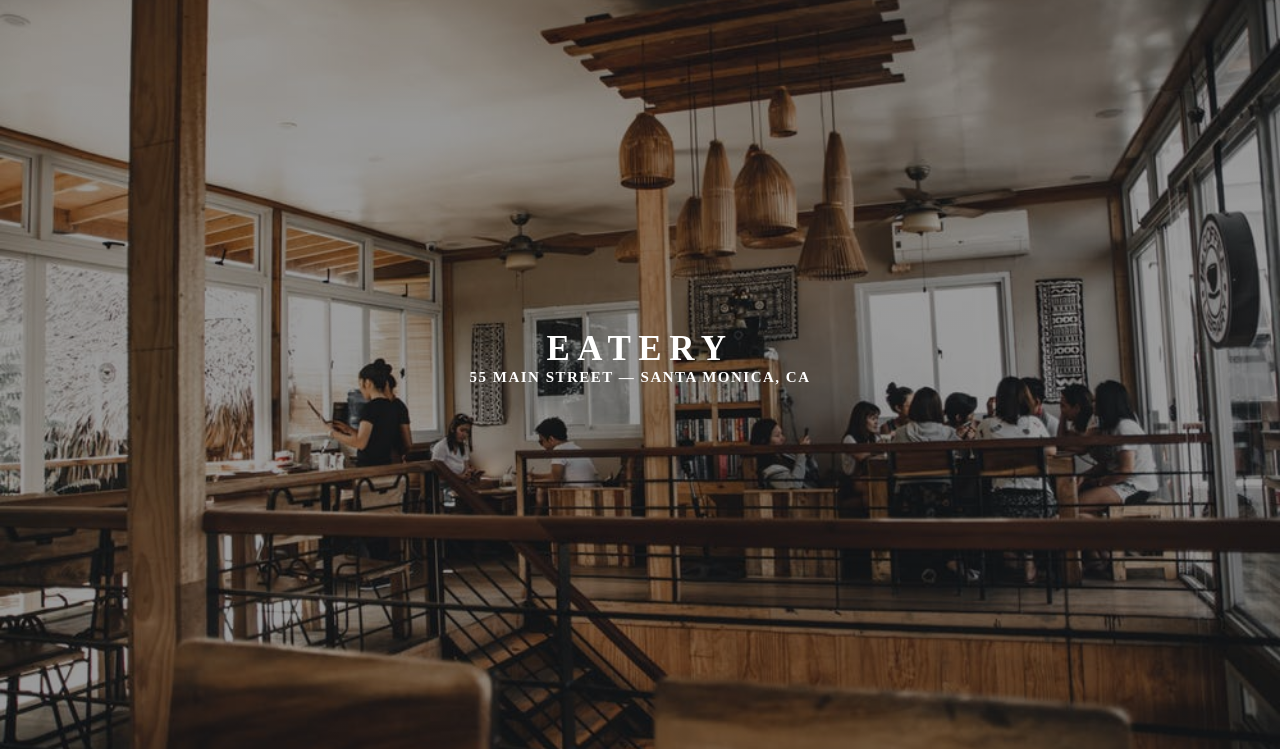
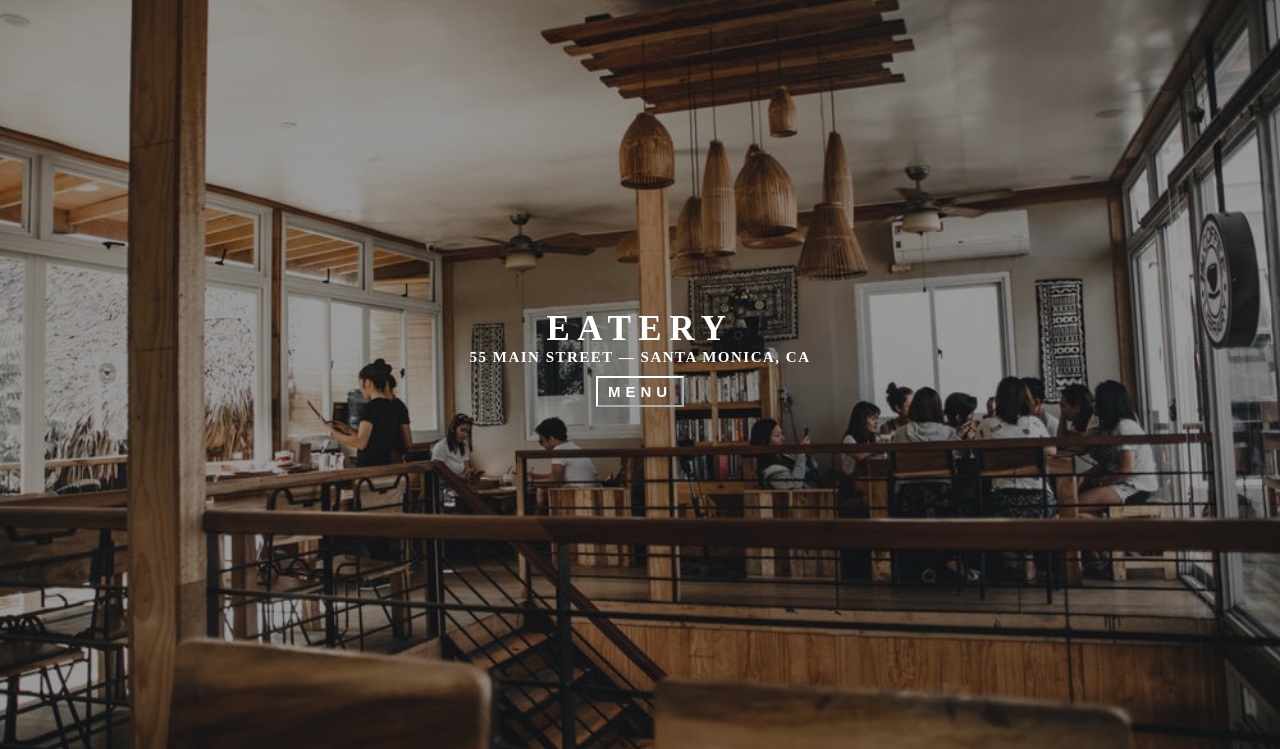
Before and after one commit to crypto-jones/gatsby-restaurant--project, a Gatsby site: page / in a window 1280 px wide. Shown: the part 51-800 px from the top of the page. Built offline with nearby package versions, Linux system fonts and the light colour scheme; Gatsby itself is replaced by a stand-in of ours.

Commit message:
Build banner button

```diff
--- a/src/pages/index.js
+++ b/src/pages/index.js
@@ -1,15 +1,17 @@
 import React from 'react';
-
 import Layout from '../components/layout';
 import SEO from '../components/seo';
 import { HomeHeader } from '../components/globals/header/Header';
 import Banner from '../components/globals/banner/Banner';
+import '../sass/main.scss';
 
 const IndexPage = () => (
   <Layout>
     <SEO title="Home" keywords={[`gatsby`, `application`, `react`]} />
     <HomeHeader>
-      <Banner title="eatery" subtitle="55 Main Street — Santa Monica, CA" />
+      <Banner title="eatery" subtitle="55 Main Street — Santa Monica, CA">
+        <button className="banner-button">menu</button>
+      </Banner>
     </HomeHeader>
   </Layout>
 );
--- a/src/sass/abstracts/_variables.scss
+++ b/src/sass/abstracts/_variables.scss
@@ -5,6 +5,7 @@ $break-medium: 768px;
 $primary-yellow: #d2aa5c;
 $primary-gray: #474747;
 $primary-white: #fff;
+$primary-black: #262626;
 
 // Transitions
 $trans-default: all 0.5s ease-in-out;
--- /dev/null
+++ b/src/sass/components/_button.scss
@@ -0,0 +1,20 @@
+.banner-button {
+  display: block;
+  color: $primary-white;
+  background-color: transparent;
+  padding: 0.5rem 1rem;
+  text-transform: uppercase;
+  font-size: 1.5rem;
+  letter-spacing: 0.5rem;
+  font-weight: 700;
+  border-color: $primary-white;
+  margin: 0 auto;
+  margin-top: 1rem;
+  transition: $trans-default;
+
+  &:hover {
+    background-color: $primary-white;
+    color: $primary-black;
+    cursor: pointer;
+  }
+}
--- a/src/sass/main.scss
+++ b/src/sass/main.scss
@@ -5,3 +5,4 @@
 @import 'components/navbar';
 @import 'components/header';
 @import 'components/banner';
+@import 'components/button';
```
Also changed, not shown: src/sass/components/_banner.scss (renamed from src/sass/components/banner.scss), src/sass/components/_header.scss (renamed from src/sass/components/header.scss), src/sass/components/_navbar.scss (renamed from src/sass/components/navbar.scss).
